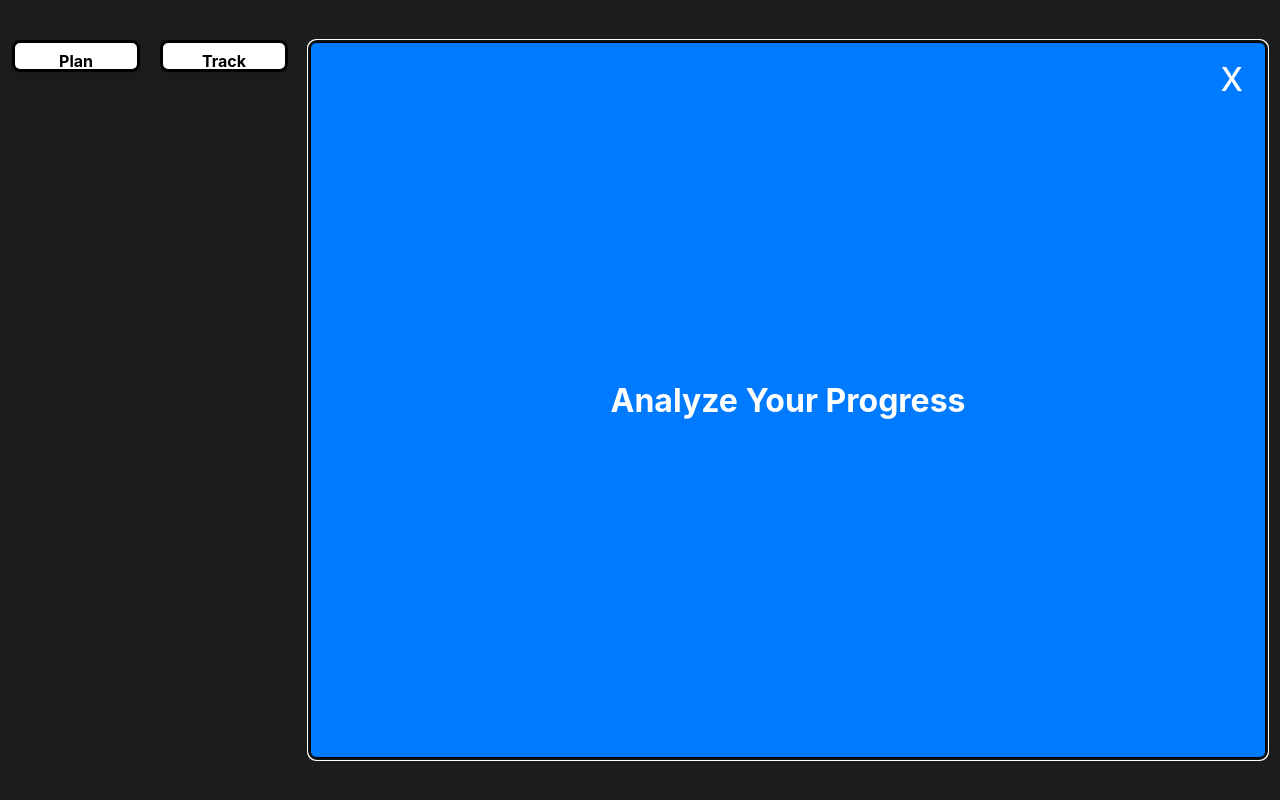
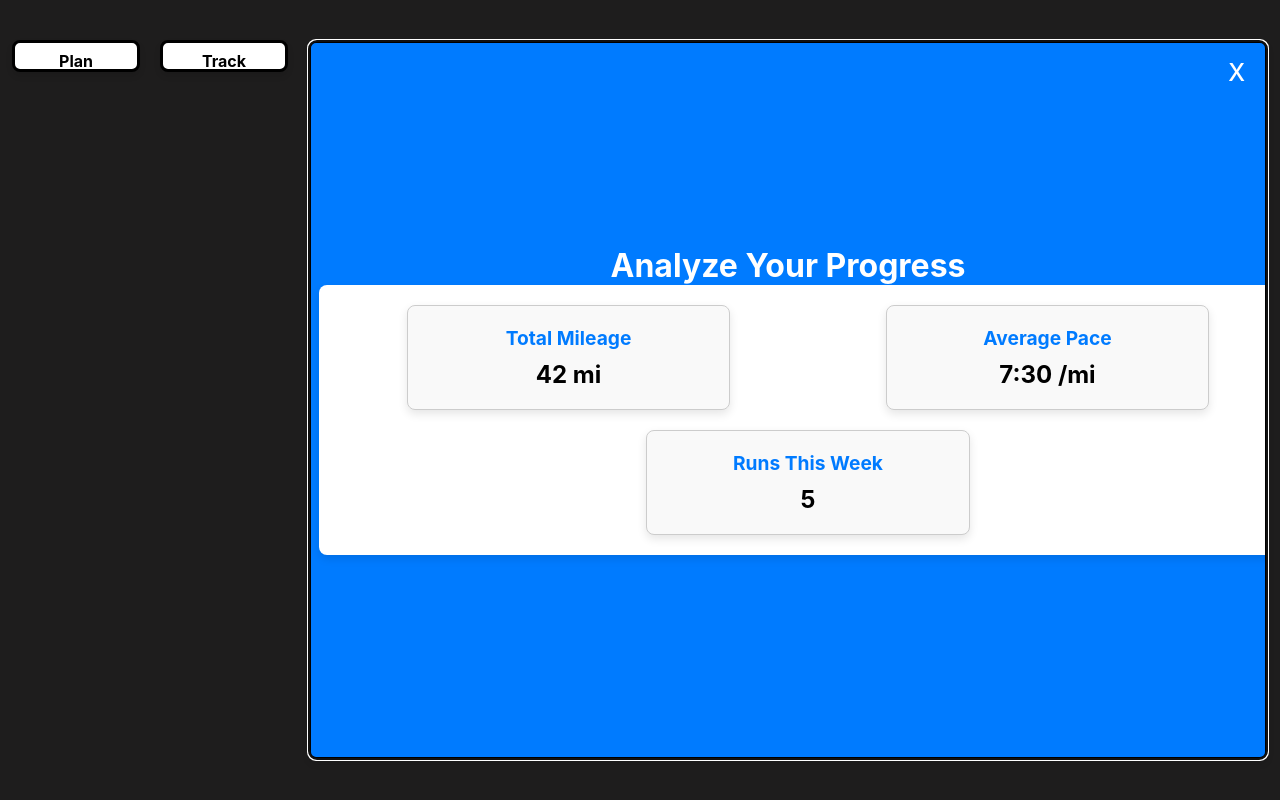
Before and after one commit to tulloch022/marathoner, a React (Vite) app: page / in a window 1280 px wide. Both pictures are taken after a click on the button "Analyze". Built offline with nearby package versions, Linux system fonts and the light colour scheme.

Commit message:
added an analyze component that uses static data for now

```diff
--- a/src/App.tsx
+++ b/src/App.tsx
@@ -6,6 +6,7 @@ import Subtitle from "./components/Subtitle";
 import Calendar from "./components/Calendar";
 import SignUpButton from "./components/SignUpButton";
 import ShoeTracker from "./components/ShoeTracker";
+import Analyze from "./components/Analyze";
 
 function App() {
   const [activeSection, setActiveSection] = useState<"plan" | "track" | "analyze" | null>(null);
@@ -17,7 +18,7 @@ function App() {
       animate={{ opacity: 1 }}
       transition={{ duration: 3, ease: "easeOut" }}
     >
-      {/* Login & Signup Buttons - Hidden when a section is active */}
+      {/* Login & Signup Buttons – Hidden when a section is active */}
       {!activeSection && (
         <>
           <LoginButton />
@@ -35,7 +36,6 @@ function App() {
             className="box-under-arrow"
             initial={{ width: "50vw", height: "3em" }}
             onClick={() => {
-              // Only set activeSection if a different section is selected
               if (activeSection !== section) {
                 setActiveSection(section);
               }
@@ -47,8 +47,12 @@ function App() {
               color: activeSection === section ? "#ffffff" : "#000000",
             }}
             transition={{ duration: 0.5 }}
-            // Removed the disabled attribute to ensure inner elements receive pointer events
-            style={{ overflow: "hidden", position: "relative", zIndex: 1, cursor: activeSection === section ? "default" : "pointer" }}
+            style={{
+              overflow: "hidden",
+              position: "relative",
+              zIndex: 1,
+              cursor: activeSection === section ? "default" : "pointer",
+            }}
           >
             {activeSection === section ? (
               <SectionContent section={section} onClose={() => setActiveSection(null)} />
@@ -62,7 +66,12 @@ function App() {
   );
 }
 
-function SectionContent({ section, onClose }: { section: "plan" | "track" | "analyze"; onClose: () => void }) {
+type SectionContentProps = {
+  section: "plan" | "track" | "analyze";
+  onClose: () => void;
+};
+
+function SectionContent({ section, onClose }: SectionContentProps) {
   // Determine the title based on the section
   const getTitle = () => {
     if (section === "plan") return "Plan Your Workouts";
@@ -92,7 +101,7 @@ function SectionContent({ section, onClose }: { section: "plan" | "track" | "ana
       <h1 className="text-3xl font-bold">{getTitle()}</h1>
       {section === "plan" && <Calendar />}
       {section === "track" && <ShoeTracker />}
-      {section === "analyze" && <div>{/* Add analysis content here */}</div>}
+      {section === "analyze" && <Analyze/>}
     </motion.div>
   );
 }
--- /dev/null
+++ b/src/components/Analyze.tsx
@@ -0,0 +1,33 @@
+import { motion } from "framer-motion";
+
+// Remove the onClose prop if not needed
+export default function Analyze() {
+  // Dummy analytics data – replace with real calculations as needed.
+  const totalMileage = 42;
+  const averagePace = "7:30";
+  const runsThisWeek = 5;
+
+  return (
+    <motion.div
+      className="analyze-container"
+      initial={{ opacity: 0 }}
+      animate={{ opacity: 1 }}
+      transition={{ duration: 0.8 }}
+    >
+      <div className="analyze-cards">
+        <div className="analyze-card">
+          <h2>Total Mileage</h2>
+          <p>{totalMileage} mi</p>
+        </div>
+        <div className="analyze-card">
+          <h2>Average Pace</h2>
+          <p>{averagePace} /mi</p>
+        </div>
+        <div className="analyze-card">
+          <h2>Runs This Week</h2>
+          <p>{runsThisWeek}</p>
+        </div>
+      </div>
+    </motion.div>
+  );
+}
--- a/src/index.css
+++ b/src/index.css
@@ -459,3 +459,84 @@ p {
     padding: 1rem;
   }
 }
+
+
+/* Container for the Analyze component */
+.analyze-container {
+  position: relative;
+  padding: 20px;
+  background-color: #fff;
+  color: #000;
+  border-radius: 8px;
+  box-shadow: 0 4px 8px rgba(0, 0, 0, 0.1);
+  width: 100%;
+  height: 100%;
+  overflow-y: auto;
+  text-align: center;
+}
+
+/* Title Styling */
+.analyze-container h1 {
+  margin-bottom: 20px;
+  font-size: 2rem;
+}
+
+/* Cards Container */
+.analyze-cards {
+  display: flex;
+  justify-content: space-around;
+  flex-wrap: wrap;
+  gap: 20px;
+}
+
+/* Individual Analytics Card */
+.analyze-card {
+  background-color: #f9f9f9;
+  border: 1px solid #ccc;
+  border-radius: 8px;
+  padding: 20px;
+  width: 30%;
+  min-width: 200px;
+  box-shadow: 0 4px 10px rgba(0, 0, 0, 0.1);
+}
+
+/* Card Heading */
+.analyze-card h2 {
+  margin: 0 0 10px 0;
+  font-size: 1.2rem;
+  color: #007bff;
+}
+
+/* Card Content */
+.analyze-card p {
+  font-size: 1.5rem;
+  margin: 0;
+}
+
+/* Close Button Styling */
+.close {
+  background-color: #0056b3;
+  border: none;
+  color: #fff;
+  cursor: pointer;
+  position: absolute;
+  top: 10px;
+  right: 10px;
+  font-size: 1.5rem;
+  padding: 5px 10px;
+  border-radius: 4px;
+}
+
+/* Responsive Adjustments */
+@media (max-width: 768px) {
+  .analyze-cards {
+    flex-direction: column;
+    align-items: center;
+  }
+  .analyze-card {
+    width: 90%;
+  }
+  .analyze-container h1 {
+    font-size: 1.75rem;
+  }
+}
```
